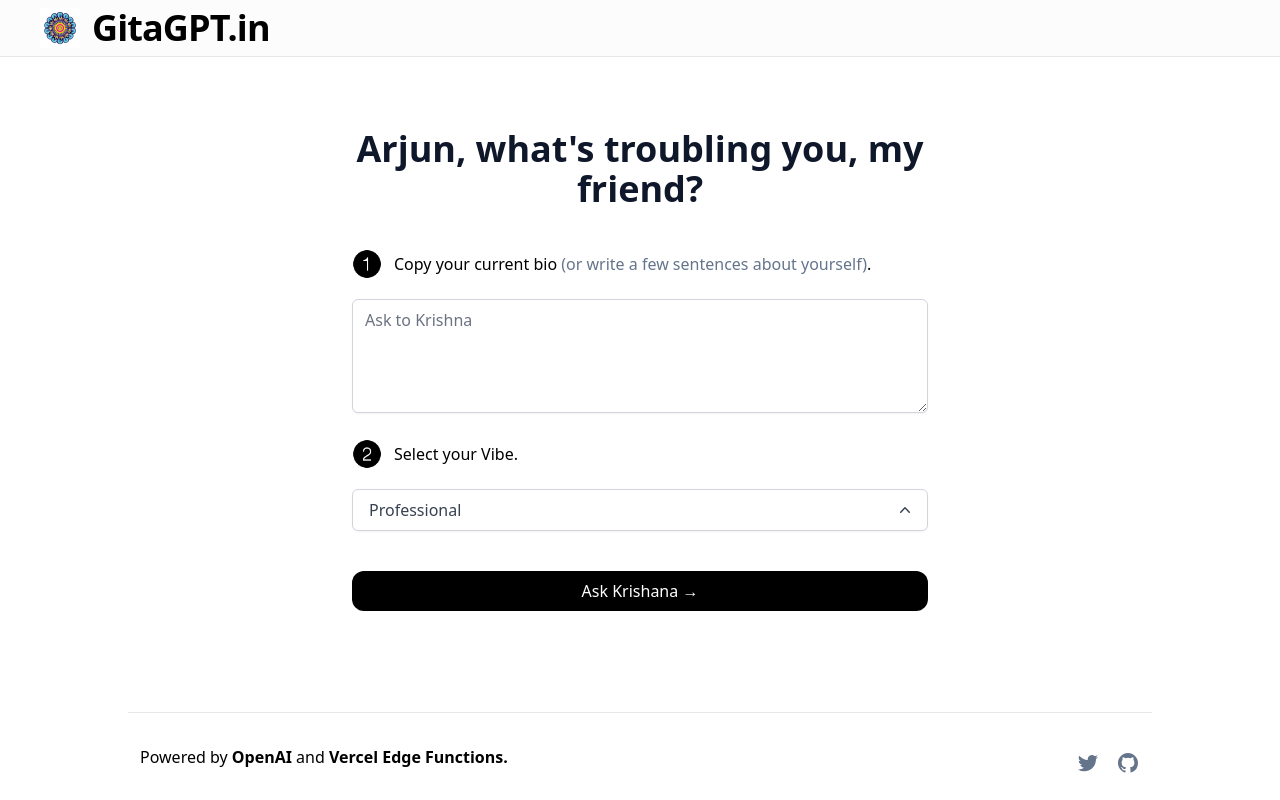
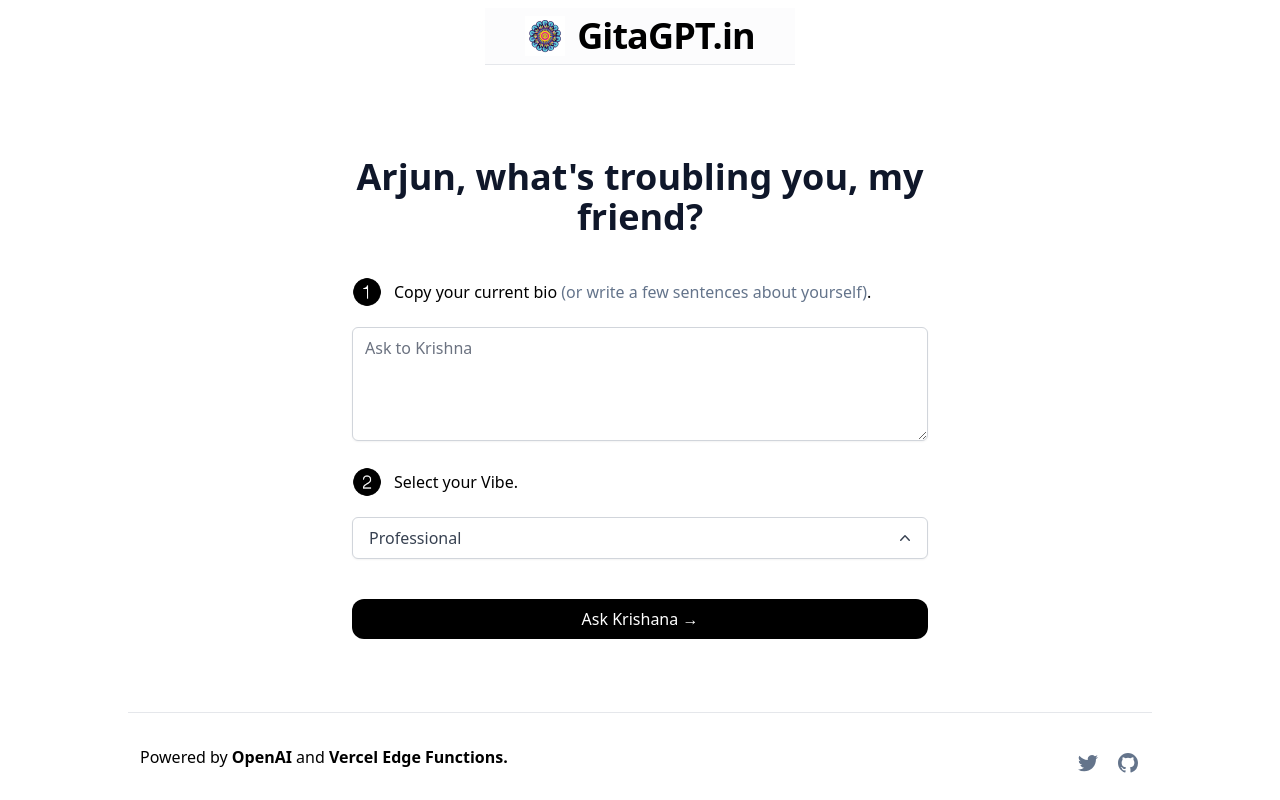
Before and after one commit to vxsahu/gitagpt, a Next.js app: page / in a window 1280 px wide. Built offline with nearby package versions, Linux system fonts and the light colour scheme.

Commit message:
Update Header.tsx

```diff
--- a/components/Header.tsx
+++ b/components/Header.tsx
@@ -3,7 +3,7 @@
 
 export default function Header() {
   return (
-    <header className="fixed top-0 left-0 right-0 z-10 flex items-center justify-between border-b bg-gray-50/50 px-10 py-2 text-center text-lg font-medium backdrop-blur-sm">
+    <header className="top-0 left-0 right-0 z-10 flex items-center justify-between border-b bg-gray-50/50 px-10 py-2 text-center text-lg font-medium backdrop-blur-sm">
       <Link href="https://www.gitagpt.in/" className="flex space-x-3">
         <Image
           alt="GitaGPT"
```
